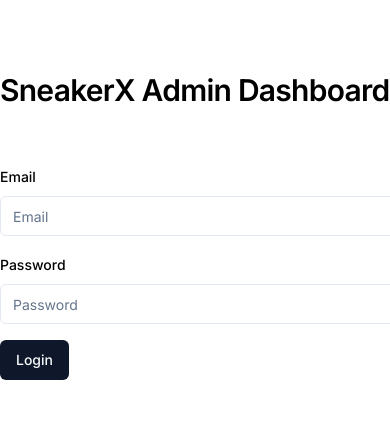
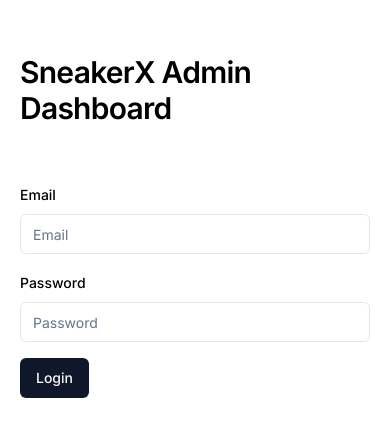
Before and after one commit to karanch577/sneakerx-admin, a Next.js app: page / in a window 390 px wide. Shown: the part 196-632 px from the top of the page. Built offline with nearby package versions, Linux system fonts and the light colour scheme; no server answers.

Commit message:
home page css change

```diff
--- a/app/page.tsx
+++ b/app/page.tsx
@@ -83,7 +83,7 @@ function Login() {
   }
 
   return (
-    <div className="w-[400px] mx-auto min-h-screen flex flex-col justify-center">
+    <div className="p-5 sm:p-0 sm:w-[400px] mx-auto min-h-screen flex flex-col justify-center">
       <h2 className="scroll-m-20 pb-2 text-3xl font-semibold tracking-tight first:mt-0 mb-12">
       SneakerX Admin Dashboard
     </h2>
```
